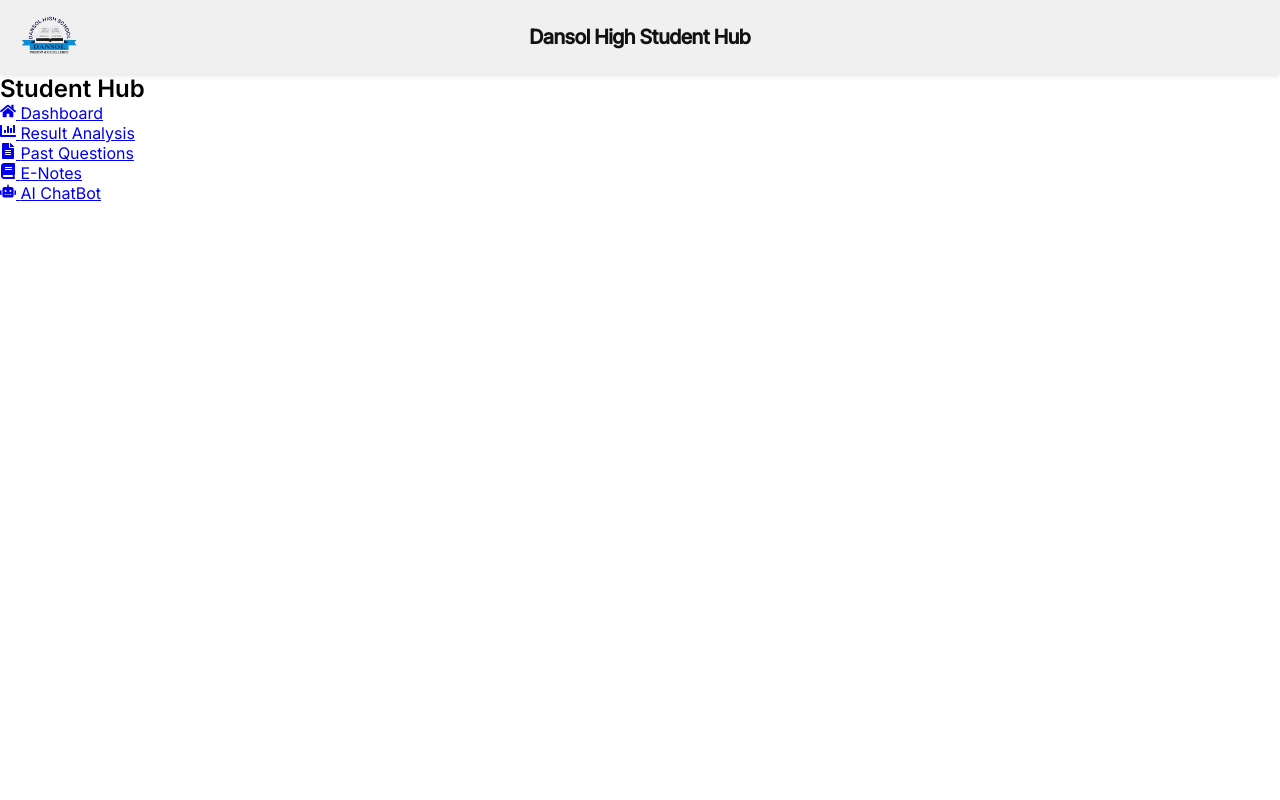
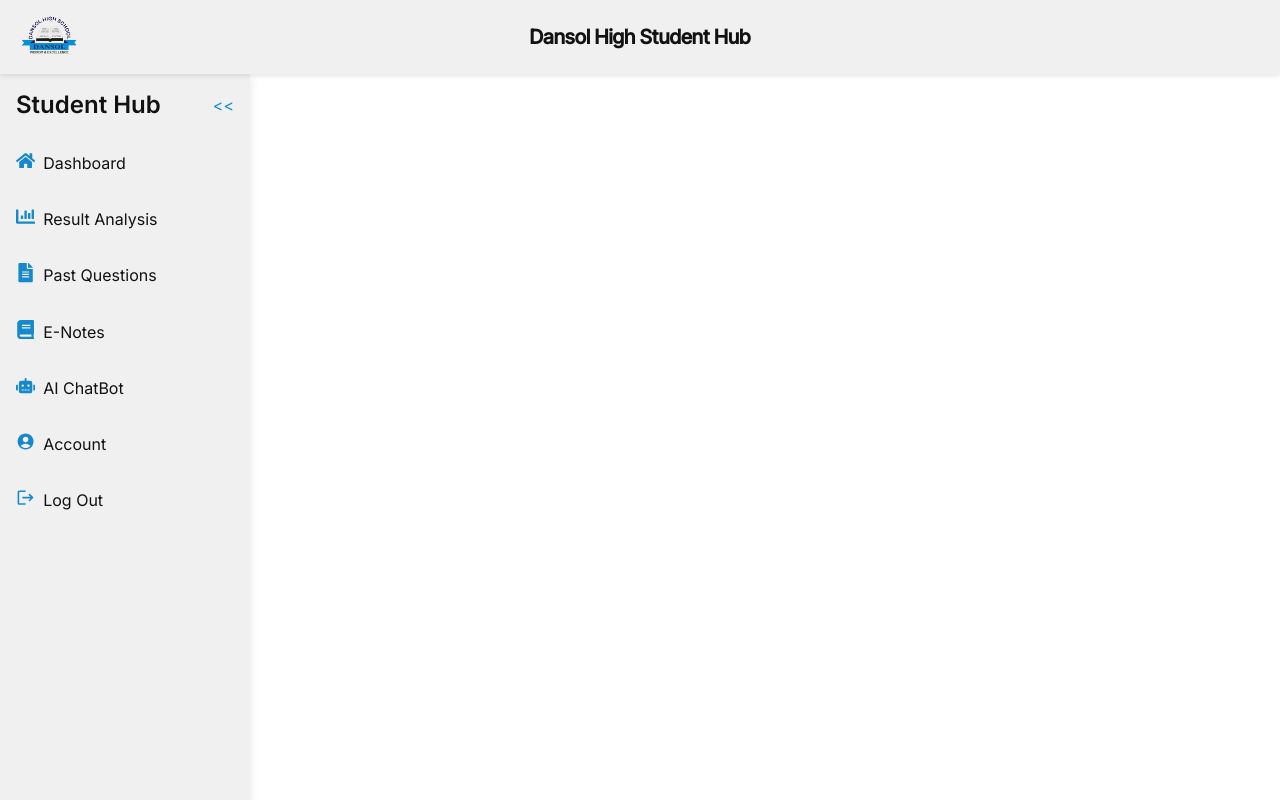
Before and after one commit to Toni-Coker/Dansol2_SMS, a React (Vite) app in the folder Dansoll/: page /dashboard in a window 1280 px wide. Built offline with nearby package versions, Linux system fonts and the light colour scheme.

Commit message:
styled sidebar and log in page

```diff
--- a/Dansoll/index.html
+++ b/Dansoll/index.html
@@ -4,7 +4,7 @@
     <meta charset="UTF-8" />
     <link rel="icon" type="image/svg+xml" href="/vite.svg" />
     <meta name="viewport" content="width=device-width, initial-scale=1.0" />
-    <title>Dansol SDR</title>
+    <title>DHS Student Hub</title>
   </head>
   <body>
     <div id="root" class="root">
--- a/Dansoll/src/Login.css
+++ b/Dansoll/src/Login.css
@@ -21,6 +21,7 @@ body {
   background-color: var(--light-secondary-color);
   border-radius: var(--border-radius);
   box-shadow: var(--box-shadow);
+  opacity: .7;
 }
 
 .home::after {
--- /dev/null
+++ b/Dansoll/src/components/Sidebar.css
@@ -0,0 +1,101 @@
+/* Sidebar container */
+.sidebar {
+  width: 20%;
+  max-width: 250px;
+  background-color: var(--light-secondary-color);
+  color: var(--dark-secondary-color);
+  height: 100vh;
+  box-shadow: var(--box-shadow);
+  position: relative;
+  overflow: hidden;
+}
+
+/* Collapsed sidebar */
+.sidebar.collapsed {
+  max-width: 60px;
+}
+
+/* Sidebar menu items */
+.sidebar-item {
+  transition: background-color var(--transition);
+}
+
+/* Link styling */
+.sidebar-item a {
+  display: flex;
+  align-items: center;
+  padding: var(--spacing-medium);
+  color: var(--dark-secondary-color);
+  text-decoration: none;
+  transition: background-color var(--transition), color var(--transition);
+}
+
+/* Hover & active states */
+.sidebar-item:hover,
+.sidebar-item.active {
+  background-color: var(--primary-color);
+  color: var(--light-secondary-color);
+}
+
+/* Ensure text and icons change color */
+.sidebar-item:hover a,
+.sidebar-item.active a {
+  color: var(--light-secondary-color);
+}
+
+/* Icon styling */
+.sidebar-item .icon {
+  font-size: 1.2rem;
+  margin-right: var(--spacing-small);
+  color: var(--primary-color);
+  transition: color var(--transition);
+}
+
+/* Change icon color on hover & active */
+.sidebar-item:hover .icon,
+.sidebar-item.active .icon {
+  color: var(--light-secondary-color);
+}
+
+/* Text visibility */
+.menu-text {
+  opacity: 1;
+}
+
+/* Hide text instantly when collapsing */
+.sidebar.collapsed .menu-text {
+  opacity: 0;
+  transform: translateX(-10px);
+}
+
+/* Adjust icon alignment in collapsed mode */
+.sidebar.collapsed .sidebar-item a {
+  justify-content: center;
+}
+
+.sidebar.collapsed .sidebar-item .icon {
+  margin-right: 0;
+}
+
+/* Collapse toggle button beside Student Hub */
+.collapse-btn {
+  background: none;
+  border: none;
+  cursor: pointer;
+  font-size: 1rem;
+  color: var(--primary-color);
+  display: flex;
+  align-items: center;
+  margin-left: auto;
+}
+
+.sidebar.collapsed .collapse-btn {
+  margin-left: 0;
+}
+
+.sidebar-header{
+    display: flex;
+    justify-content: space-around;
+    align-content: center;
+    padding: var(--spacing-medium);
+}
--- a/Dansoll/src/components/Sidebar.jsx
+++ b/Dansoll/src/components/Sidebar.jsx
@@ -1,27 +1,50 @@
-import React from 'react';
+import React, { useState } from "react";
+import './Sidebar.css'
 import { Link, useLocation } from "react-router-dom";
 import { FaHome, FaChartBar, FaBook, FaFileAlt, FaRobot } from "react-icons/fa"; // Example icons
+import { MdAccountCircle, MdLogout } from "react-icons/md";
 
 const Sidebar = () => {
   const location = useLocation(); // Get current route for active styling
+  const [collapsed, setCollapsed] = useState(false);
 
   const menuItems = [
     { name: "Dashboard", path: "/student", icon: <FaHome /> },
     { name: "Result Analysis", path: "/admin/results", icon: <FaChartBar /> },
-      { name: "Past Questions", path: "/admin/past-questions", icon: <FaFileAlt /> },
+    {
+      name: "Past Questions",
+      path: "/admin/past-questions",
+      icon: <FaFileAlt />,
+    },
     { name: "E-Notes", path: "/admin/e-notes", icon: <FaBook /> },
-      { name: "AI ChatBot", path: "/admin/chatbot", icon: <FaRobot /> }
+    { name: "AI ChatBot", path: "/admin/chatbot", icon: <FaRobot /> },
+    { name: "Account", path: "/admin/account", icon: <MdAccountCircle /> },
+    { name: "Log Out", path: "/admin/logout", icon: <MdLogout /> },
   ];
 
+  const toggleSidebar = () => {
+    setCollapsed(!collapsed);
+  };
+
   return (
-      <div className="sidebar">
-        <h2 className="sidebar-title">Student Hub</h2>
+    <div className={`sidebar ${collapsed ? "collapsed" : ""}`}>
+      <div className="sidebar-header">
+        {!collapsed && <h2 className="sidebar-title">Student Hub</h2>}
+        <button className="collapse-btn" onClick={toggleSidebar}>
+          {collapsed ? ">>" : "<<"}
+        </button>
+      </div>
       <ul className="sidebar-menu">
         {menuItems.map((item) => (
-            <li key={item.path} className={location.pathname === item.path ? "active" : ""}>
+          <li
+            key={item.path}
+            className={`sidebar-item ${
+              location.pathname === item.path ? "active" : ""
+            }`}
+          >
             <Link to={item.path}>
-                {item.icon} {/* Placeholder for icons */}
-                <span>{item.name}</span>
+              <div className="icon">{item.icon}</div>
+              {!collapsed && <span className="menu-text">{item.name}</span>}
             </Link>
           </li>
         ))}
```
Lines whose indentation alone changed are shown as unchanged.
